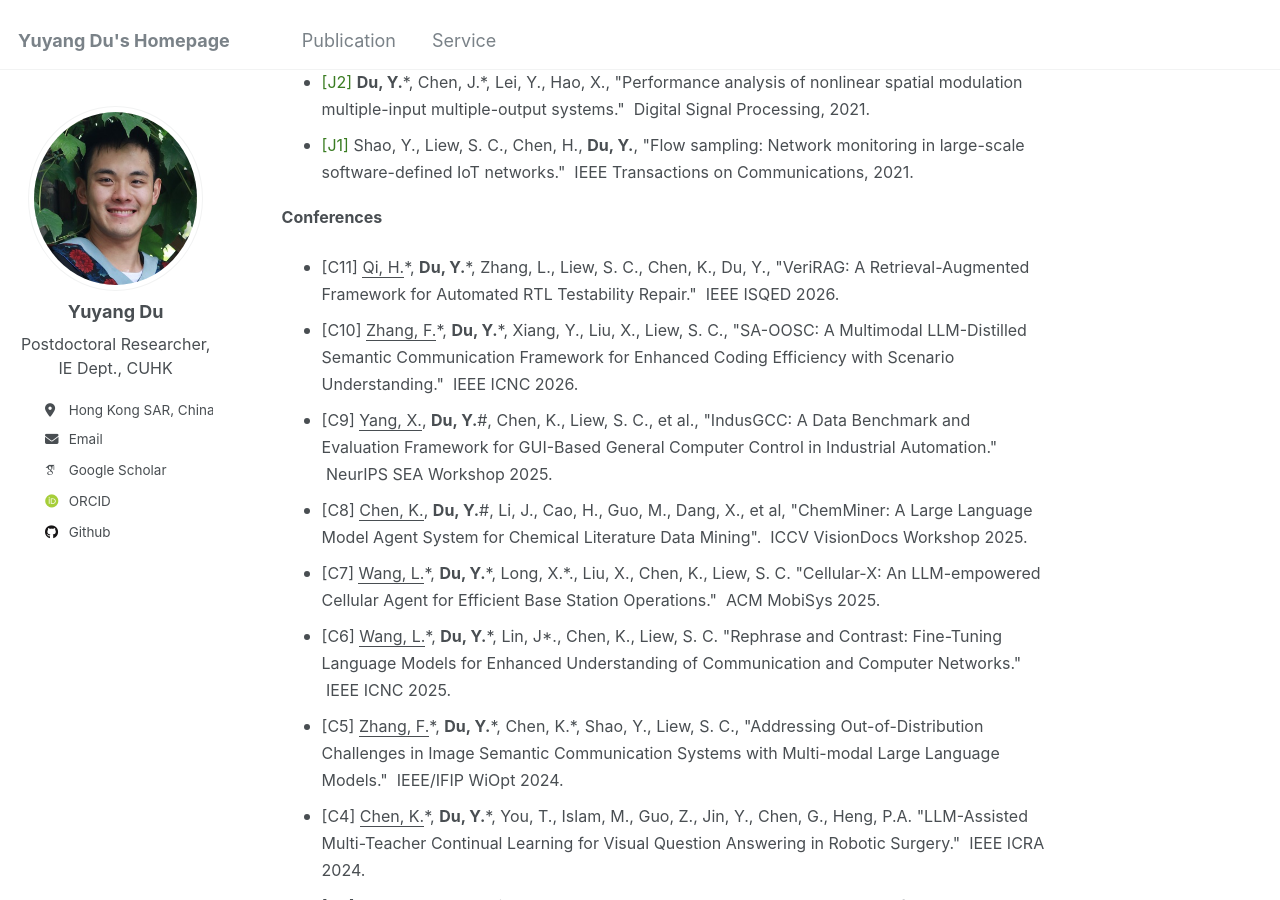
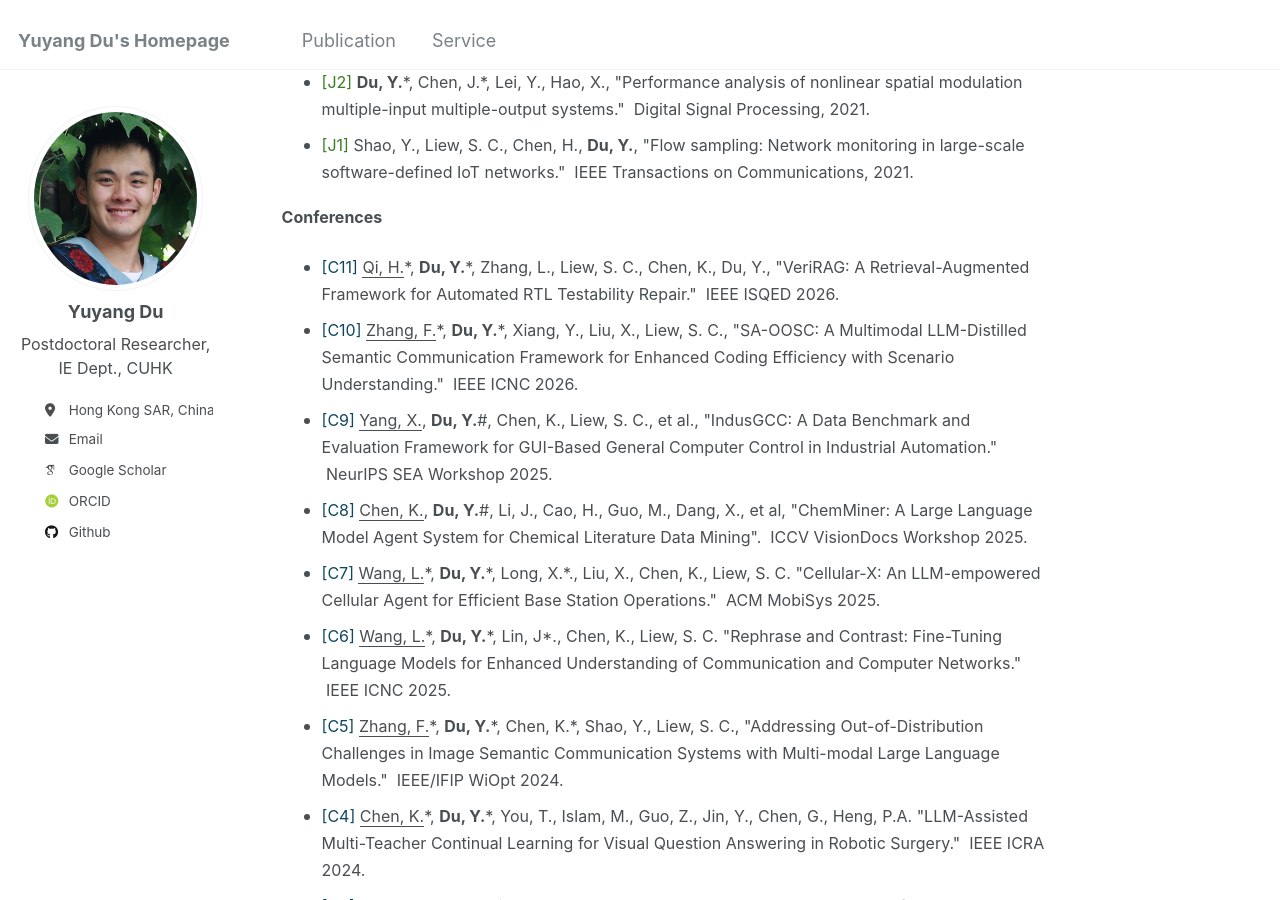
Before and after one commit to yuyangdu01/yuyangdu01.github.io, a Jekyll site: the page built from _pages/markdown.md, in a window 1280 px wide and 900 px high, scrolled down 837 px. Built offline with Jekyll 4.4.1, drawn with Linux system fonts in a browser that asks for light colours; some web fonts are replaced.

Commit message:
Update markdown.md

```diff
--- a/_pages/markdown.md
+++ b/_pages/markdown.md
@@ -23,17 +23,17 @@ Publications
 * <font size=3><span style="color: #3a7c22;">[J1]</span> Shao, Y., Liew, S. C., Chen, H., <b>Du, Y.</b>, "Flow sampling: Network monitoring in large-scale software-defined IoT networks." &nbsp;IEEE Transactions on Communications, 2021.</font>
 
 **<font size=3>Conferences</font>**
-* <font size=3>[C11] <u>Qi, H.</u>*, <b>Du, Y.</b>*, Zhang, L., Liew, S. C., Chen, K., Du, Y., "VeriRAG: A Retrieval-Augmented Framework for Automated RTL Testability Repair." &nbsp;IEEE ISQED 2026.</font>
-* <font size=3>[C10] <u>Zhang, F.</u>*, <b>Du, Y.</b>*, Xiang, Y., Liu, X., Liew, S. C., "SA-OOSC: A Multimodal LLM-Distilled Semantic Communication Framework for Enhanced Coding Efficiency with Scenario Understanding." &nbsp;IEEE ICNC 2026.</font>
-* <font size=3>[C9] <u>Yang, X.</u>, <b>Du, Y.</b>#, Chen, K., Liew, S. C., et al., "IndusGCC: A Data Benchmark and Evaluation Framework for GUI-Based General Computer Control in Industrial Automation." &nbsp;NeurIPS SEA Workshop 2025.</font>
-* <font size=3>[C8] <u>Chen, K.</u>, <b>Du, Y.</b>#, Li, J., Cao, H., Guo, M., Dang, X., et al, "ChemMiner: A Large Language Model Agent System for Chemical Literature Data Mining". &nbsp;ICCV VisionDocs Workshop 2025.</font>
-* <font size=3>[C7] <u>Wang, L.</u>*, <b>Du, Y.</b>*, Long, X.*., Liu, X., Chen, K., Liew, S. C. "Cellular-X: An LLM-empowered Cellular Agent for Efficient Base Station Operations." &nbsp;ACM MobiSys 2025.</font>
-* <font size=3>[C6] <u>Wang, L.</u>*, <b>Du, Y.</b>*, Lin, J*., Chen, K., Liew, S. C. "Rephrase and Contrast: Fine-Tuning Language Models for Enhanced Understanding of Communication and Computer Networks." &nbsp;IEEE ICNC 2025.</font>
-* <font size=3>[C5] <u>Zhang, F.</u>*, <b>Du, Y.</b>*, Chen, K.*, Shao, Y., Liew, S. C., "Addressing Out-of-Distribution Challenges in Image Semantic Communication Systems with Multi-modal Large Language Models." &nbsp;IEEE/IFIP WiOpt 2024.</font>
-* <font size=3>[C4] <u>Chen, K.</u>*, <b>Du, Y.</b>*, You, T., Islam, M., Guo, Z., Jin, Y., Chen, G., Heng, P.A. "LLM-Assisted Multi-Teacher Continual Learning for Visual Question Answering in Robotic Surgery." &nbsp;IEEE ICRA 2024.</font>
-* <font size=3>[C3] <b>Du, Y.</b>, Deng, H., Liew, S. C., Chen, K., Shao, Y., Chen, H., "The power of large language models for wireless communication system development: A case study on FPGA platforms." &nbsp;IEEE VTC 2024.</font>
-* <font size=3>[C2] <b>Du, Y.</b>, Hao, L., Lei, Y., "SER Analysis and Joint Optimization in Nonlinear MIMO-OFDM Systems with Clipping." &nbsp;IEEE VTC 2023.</font>
-* <font size=3>[C1] <b>Du, Y.</b>, Hao, L., Liu, Z., Chen, Y., Lei, Y., "Ergodic Rate Performance in Nonlinear Omnidirectional Coding MIMO-OFDM Systems." &nbsp;IEEE UEMCON 2019.</font>
+* <font size=3><span style="color: #0f4761;">[C11]</span> <u>Qi, H.</u>*, <b>Du, Y.</b>*, Zhang, L., Liew, S. C., Chen, K., Du, Y., "VeriRAG: A Retrieval-Augmented Framework for Automated RTL Testability Repair." &nbsp;IEEE ISQED 2026.</font>
+* <font size=3><span style="color: #0f4761;">[C10]</span> <u>Zhang, F.</u>*, <b>Du, Y.</b>*, Xiang, Y., Liu, X., Liew, S. C., "SA-OOSC: A Multimodal LLM-Distilled Semantic Communication Framework for Enhanced Coding Efficiency with Scenario Understanding." &nbsp;IEEE ICNC 2026.</font>
+* <font size=3><span style="color: #0f4761;">[C9]</span> <u>Yang, X.</u>, <b>Du, Y.</b>#, Chen, K., Liew, S. C., et al., "IndusGCC: A Data Benchmark and Evaluation Framework for GUI-Based General Computer Control in Industrial Automation." &nbsp;NeurIPS SEA Workshop 2025.</font>
+* <font size=3><span style="color: #0f4761;">[C8]</span> <u>Chen, K.</u>, <b>Du, Y.</b>#, Li, J., Cao, H., Guo, M., Dang, X., et al, "ChemMiner: A Large Language Model Agent System for Chemical Literature Data Mining". &nbsp;ICCV VisionDocs Workshop 2025.</font>
+* <font size=3><span style="color: #0f4761;">[C7]</span> <u>Wang, L.</u>*, <b>Du, Y.</b>*, Long, X.*., Liu, X., Chen, K., Liew, S. C. "Cellular-X: An LLM-empowered Cellular Agent for Efficient Base Station Operations." &nbsp;ACM MobiSys 2025.</font>
+* <font size=3><span style="color: #0f4761;">[C6]</span> <u>Wang, L.</u>*, <b>Du, Y.</b>*, Lin, J*., Chen, K., Liew, S. C. "Rephrase and Contrast: Fine-Tuning Language Models for Enhanced Understanding of Communication and Computer Networks." &nbsp;IEEE ICNC 2025.</font>
+* <font size=3><span style="color: #0f4761;">[C5]</span> <u>Zhang, F.</u>*, <b>Du, Y.</b>*, Chen, K.*, Shao, Y., Liew, S. C., "Addressing Out-of-Distribution Challenges in Image Semantic Communication Systems with Multi-modal Large Language Models." &nbsp;IEEE/IFIP WiOpt 2024.</font>
+* <font size=3><span style="color: #0f4761;">[C4]</span> <u>Chen, K.</u>*, <b>Du, Y.</b>*, You, T., Islam, M., Guo, Z., Jin, Y., Chen, G., Heng, P.A. "LLM-Assisted Multi-Teacher Continual Learning for Visual Question Answering in Robotic Surgery." &nbsp;IEEE ICRA 2024.</font>
+* <font size=3><span style="color: #0f4761;">[C3]</span> <b>Du, Y.</b>, Deng, H., Liew, S. C., Chen, K., Shao, Y., Chen, H., "The power of large language models for wireless communication system development: A case study on FPGA platforms." &nbsp;IEEE VTC 2024.</font>
+* <font size=3><span style="color: #0f4761;">[C2]</span> <b>Du, Y.</b>, Hao, L., Lei, Y., "SER Analysis and Joint Optimization in Nonlinear MIMO-OFDM Systems with Clipping." &nbsp;IEEE VTC 2023.</font>
+* <font size=3><span style="color: #0f4761;">[C1]</span> <b>Du, Y.</b>, Hao, L., Liu, Z., Chen, Y., Lei, Y., "Ergodic Rate Performance in Nonlinear Omnidirectional Coding MIMO-OFDM Systems." &nbsp;IEEE UEMCON 2019.</font>
 
 **<font size=3>Arxiv Preprints</font>**
 * <font size=3>[A6] <u>Wang, L.</u>*, <b>Du, Y.</b>*#, Pan, Y., Liew, S. C.#, Chen, K., Liu, J., "OD-MoE: On-Demand Expert Loading for Cacheless Edge-Distributed MoE Inference." &nbsp;<a href="https://arxiv.org/abs/2512.03927">https://arxiv.org/abs/2512.03927</a></font>
```
